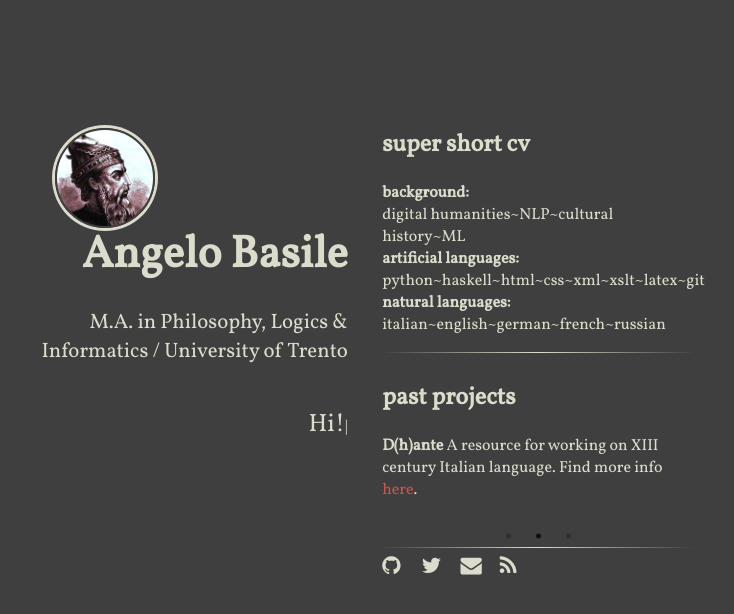
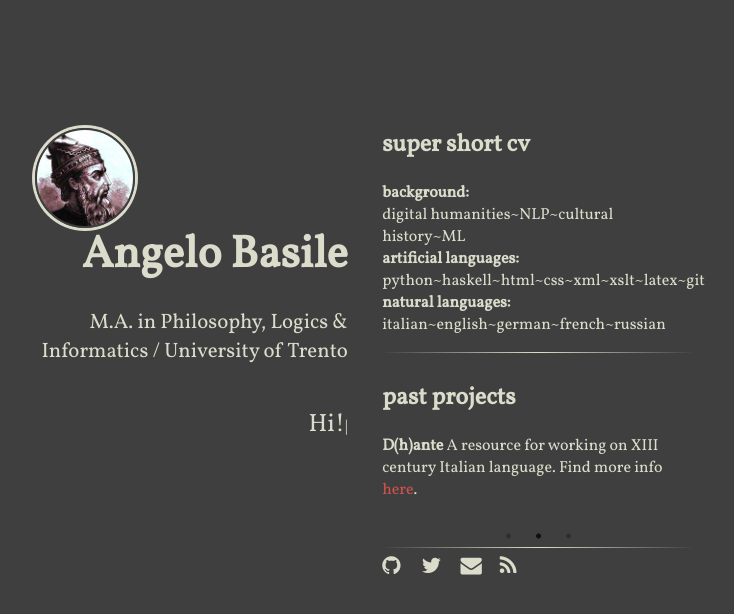
Before and after one commit to rs2/anbasile.github.io, a Jekyll site: the page built from index.html, in a window 1280 px wide. Shown: the top 614 px of the page, without its empty margins (285-1019 px from the left). Built offline with Jekyll 4.4.1, drawn with Linux system fonts in a browser that asks for light colours; nearby versions of some CDN libraries.

Commit message:
Update main.scss

```diff
--- a/assets/main.scss
+++ b/assets/main.scss
@@ -41,11 +41,6 @@
 	margin: 0.8em 0;
 }
 
-/* override the left margin added by font awesome for the main content list,
-since it must be aligned with the content */
-.fa-ul.main-list {
-	margin-left: 0;
-}
 
 /* list icons */
 .main-list-item-icon {
@@ -57,17 +52,16 @@
 .logo-container {
 	text-align: center;
 	perspective: 1000;
-	padding: 0 20px;
 }
 /*** flip the pane when hovered ***/
-	.logo-container:hover .flipper, .logo-container.hover .flipper {
-		transform: rotateY(180deg);
-	}
+.logo-container:hover .flipper, .logo-container.hover .flipper {
+	transform: rotateY(180deg);
+}
 
 .logo-container, .front, .back {
 	width: 96px;
 	height: 96px;
-
+	position: relative;
 }
 
 /* flip speed goes here */
```
